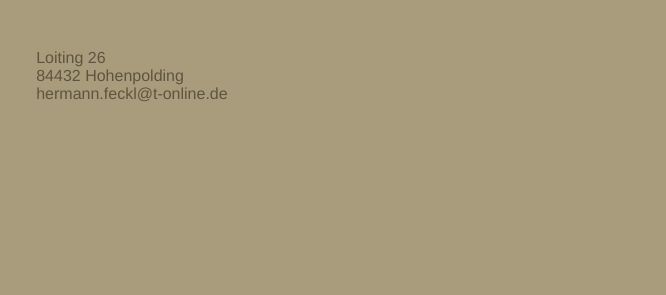
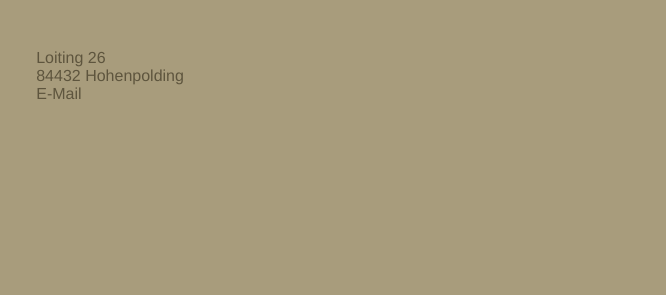
Before and after one commit to FecklM/Hermann-Feckl-Schreinerei, a plain HTML site: page index.html in a window 1280 px wide. Shown: the part 403-698 px from the top of the page, 614-1280 px from the left. Drawn offline with Linux system fonts and the light colour scheme.

Commit message:
Update index.html

```diff
--- a/index.html
+++ b/index.html
@@ -25,7 +25,7 @@
           Loiting 26<br />
           84432 Hohenpolding<br />
           <a href="mailto:hermann.feckl@t-online.de"
-            >hermann.feckl@t-online.de</a
+            >E-Mail</a
           >
         </p>
       </div>
```
